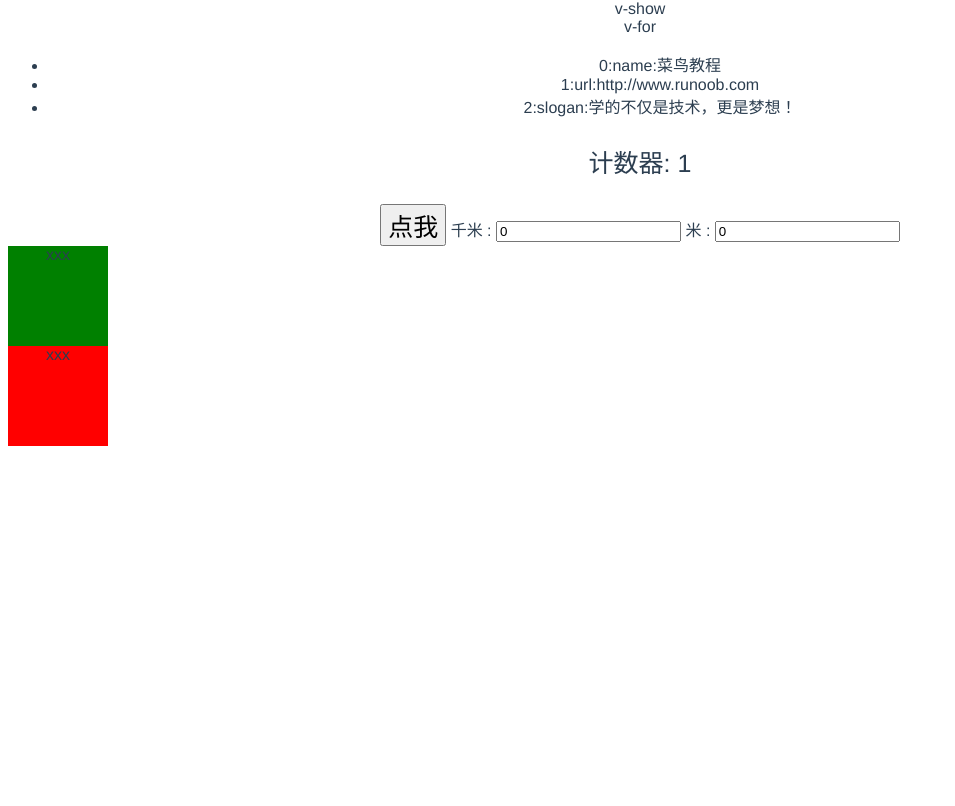
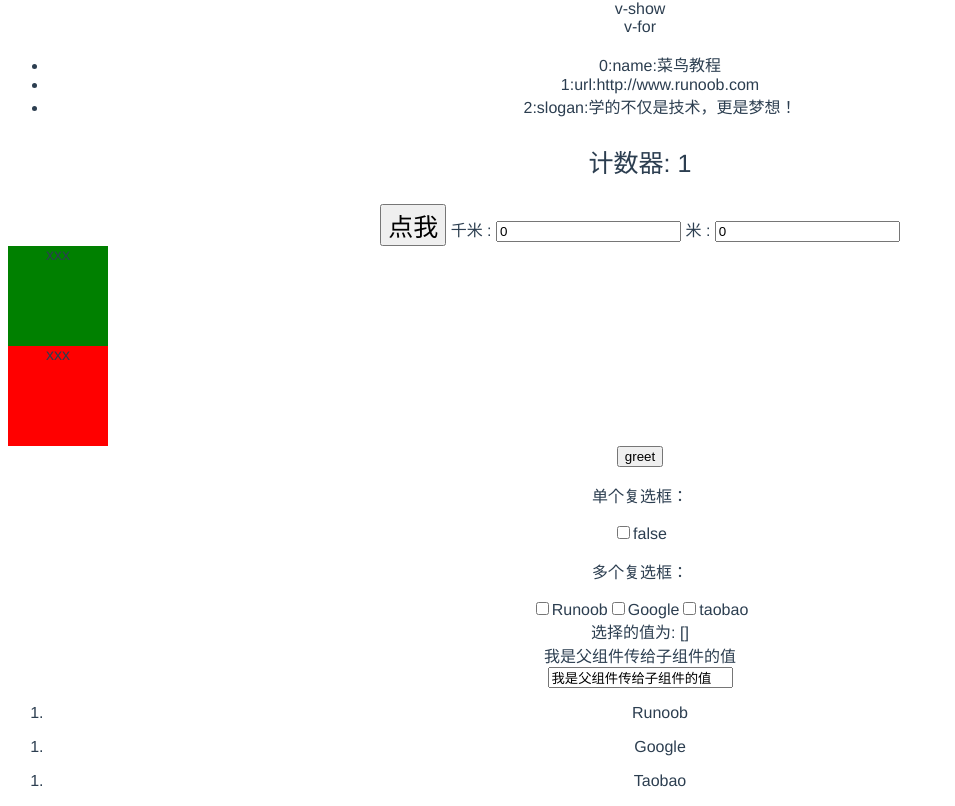
Before and after one commit to 2993277254/vue_demo, a Vue app: page / in a window 1280 px wide. Shown: the part 576-1382 px from the top of the page, without its empty margins (0-955 px from the left). Before the commit the page ends 1030 px from the top, so only its background shows below. Built offline with nearby package versions, Linux system fonts and the light colour scheme.

Commit message:
提交文件

```diff
--- a/src/App.vue
+++ b/src/App.vue
@@ -2,19 +2,35 @@
   <div id="app">
 <!--    <img alt="Vue logo" src="./assets/logo.png">-->
 <!--    <HelloWorld msg="Welcome to Your Vue.js App"/>-->
-    <day01></day01>
+    <day01 v-bind:msgchild="msg"></day01>
+      <input v-model="msg">
+      <todoItem v-for="item in sites" v-bind:todo="item"></todoItem>
   </div>
 </template>
 
 <script>
 import HelloWorld from './components/HelloWorld.vue'
 import day01 from './components/day01.vue'
+import todoItem from './components/todo-item.vue'
+var data={
+    msg:"我是父组件传给子组件的值",
+    sites: [
+        { text: 'Runoob' },
+        { text: 'Google' },
+        { text: 'Taobao' }
+    ]
 
+}
 export default {
   name: 'app',
+    data(){
+      return data
+    },
   components: {
+      // eslint-disable-next-line vue/no-unused-components
     HelloWorld,
-    day01
+    day01,
+    todoItem
   }
 }
 </script>
--- a/src/components/day01.vue
+++ b/src/components/day01.vue
@@ -1,5 +1,5 @@
 <template>
-    <div name="day01">
+    <div id="day01">
         v-html指令<div v-html="massage"></div><br>
         <h1>{{massage}}</h1>
         计算{{5+5}}<br>
@@ -38,6 +38,22 @@
              v-bind:class="{ active: isActive, 'text-danger': hasError }">
             xxx
         </div>
+        <button @click="greet">greet</button>
+        <!--复选框-->
+        <p>单个复选框：</p>
+        <input type="checkbox" id="checkbox" v-model="checked">
+        <label for="checkbox">{{checked}}</label>
+        <p>多个复选框：</p>
+        <input type="checkbox" id="runoob" value="Runoob" v-model="checkedNames">
+        <label for="runoob">Runoob</label>
+        <input type="checkbox" id="google" value="Google" v-model="checkedNames">
+        <label for="google">Google</label>
+        <input type="checkbox" id="taobao" value="Taobao" v-model="checkedNames">
+        <label for="taobao">taobao</label>
+        <br>
+        <span>选择的值为: {{ checkedNames }}</span>
+        <br>
+        {{msgchild}}
     </div>
 </template>
 
@@ -61,7 +77,9 @@
         kilometers : 0,
         meters:0,
         isActive: true,
-        hasError: true
+        hasError: true,
+        checked:false,
+        checkedNames:[]
     };
 
     export default {
@@ -69,10 +87,17 @@
         data() {
             return data;
         },
+        props:['msgchild'],
         //方法
         methods: {
             reverseMessage: function () {
                 this.msg2 = this.msg2.split('').reverse().join('')
+            },
+            greet:function (event) {
+                alert(''+this.msg+'!')
+                if (event){
+                    alert(event.target.tagName)
+                }
             }
         },
         //    过滤器
--- /dev/null
+++ b/src/components/todo-item.vue
@@ -0,0 +1,18 @@
+<template>
+    <div id="todo-item">
+        <ol>
+            <li>{{todo.text}}</li>
+        </ol>
+    </div>
+</template>
+
+<script>
+    export default {
+        name: "todo-item",
+        props:['todo']
+    }
+</script>
+
+<style scoped>
+
+</style>
```
